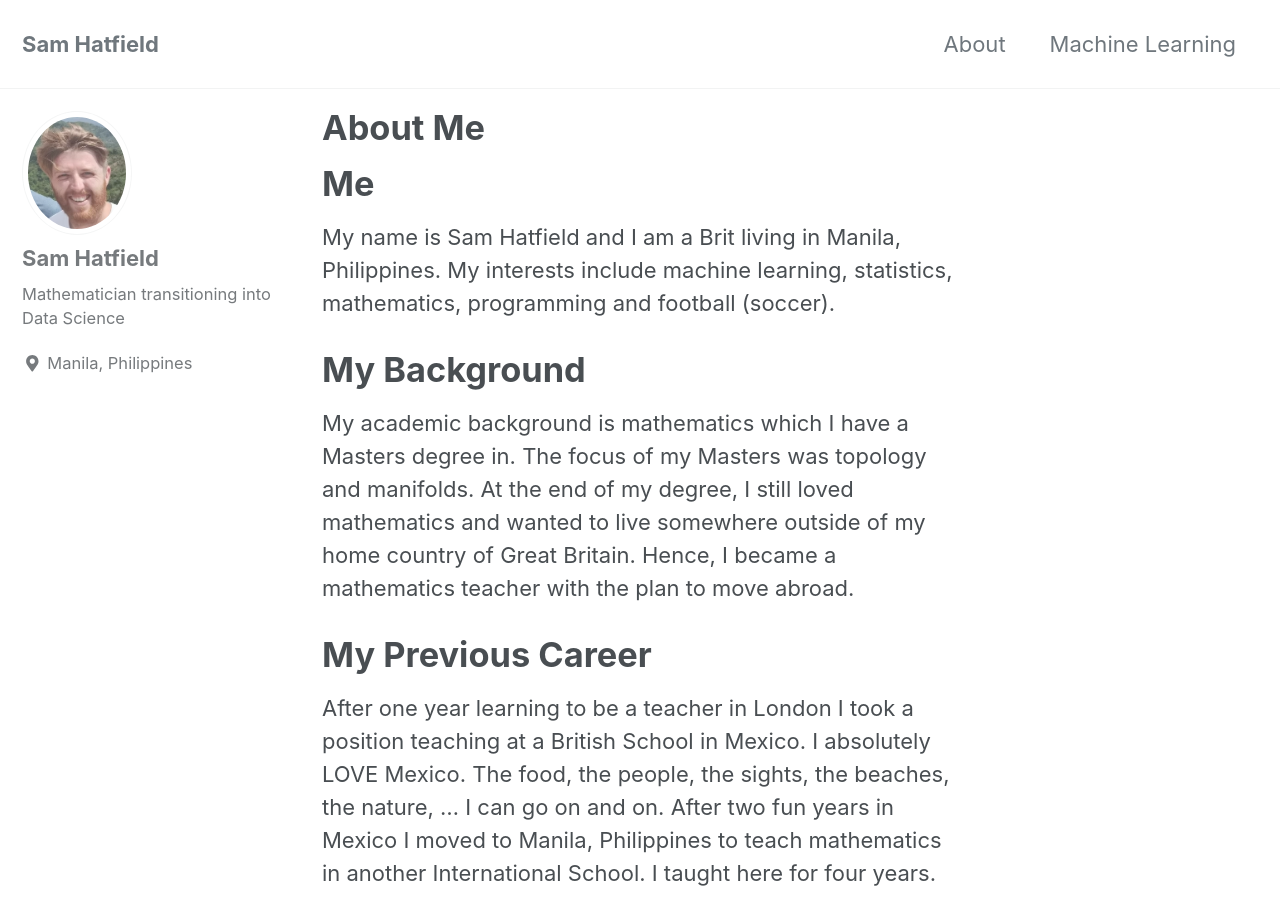
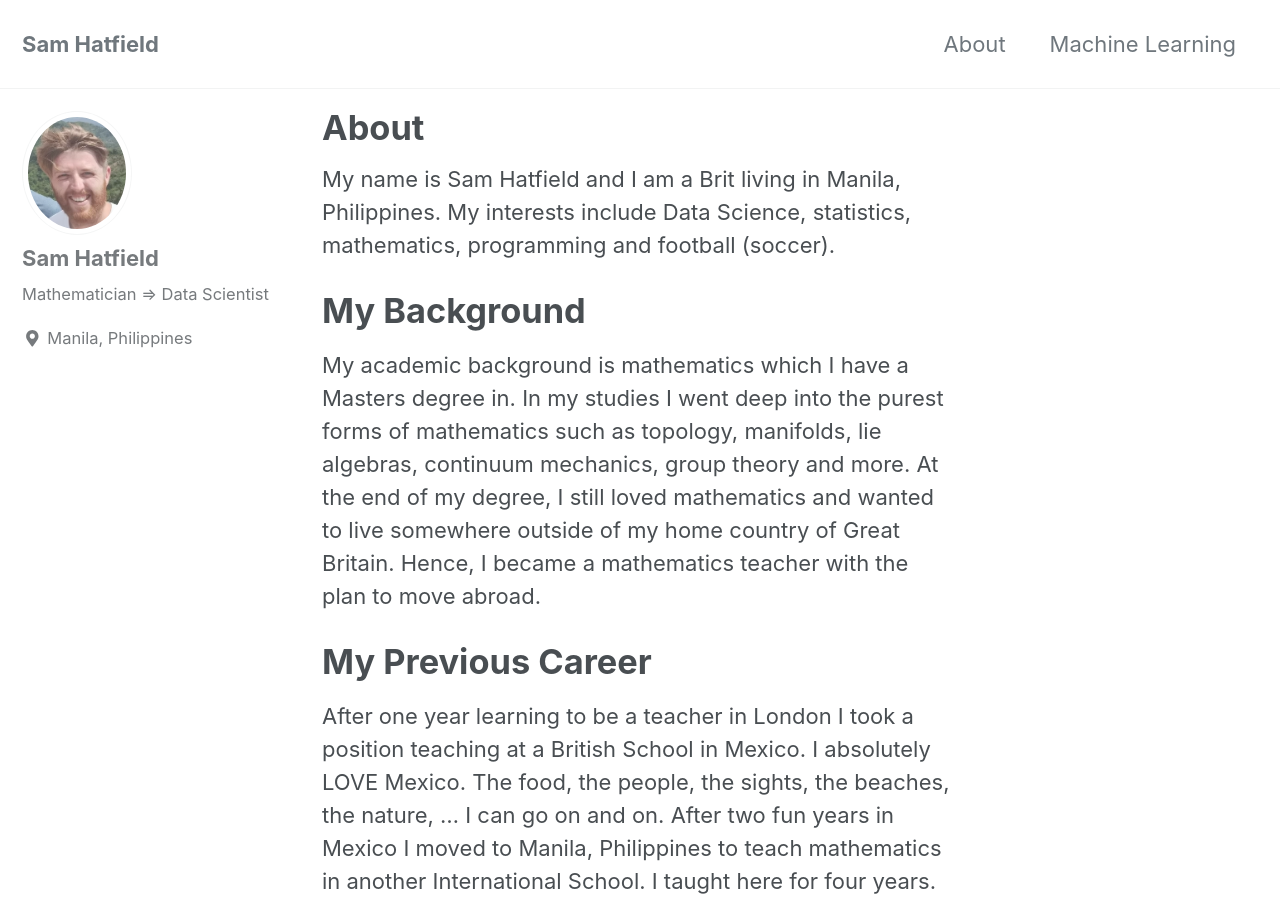
Before and after one commit to sjhatfield/sjhatfield.github.io, a Jekyll site: the page built from _pages/about.md, in a window 1280 px wide and 900 px high. Built offline with Jekyll 4.4.1, drawn with Linux system fonts in a browser that asks for light colours; cached includes are drawn as plain includes; nearby versions of some CDN libraries.

Commit message:
about me

```diff
--- a/_config.yml
+++ b/_config.yml
@@ -108,7 +108,7 @@ analytics:
 author:
   name             : "Sam Hatfield"
   avatar           : "/images/bio-photo.jpg"
-  bio              : "Mathematician transitioning into Data Science"
+  bio              : "Mathematician => Data Scientist"
   location         : "Manila, Philippines"
   email            :
   links:
--- a/_pages/about.md
+++ b/_pages/about.md
@@ -1,16 +1,14 @@
 ---
 layout: single
 permalink: /about/
-title: "About Me"
+title: "About"
 
 ---
-# Me
-
-My name is Sam Hatfield and I am a Brit living in Manila, Philippines. My interests include machine learning, statistics, mathematics, programming and football (soccer).
+My name is Sam Hatfield and I am a Brit living in Manila, Philippines. My interests include Data Science, statistics, mathematics, programming and football (soccer).
 
 # My Background
 
-My academic background is mathematics which I have a Masters degree in. The focus of my Masters was topology and manifolds. At the end of my degree, I still loved mathematics and wanted to live somewhere outside of my home country of Great Britain. Hence, I became a mathematics teacher with the plan to move abroad.
+My academic background is mathematics which I have a Masters degree in. In my studies I went deep into the purest forms of mathematics such as topology, manifolds, lie algebras, continuum mechanics, group theory and more. At the end of my degree, I still loved mathematics and wanted to live somewhere outside of my home country of Great Britain. Hence, I became a mathematics teacher with the plan to move abroad.
 
 # My Previous Career
 
```
